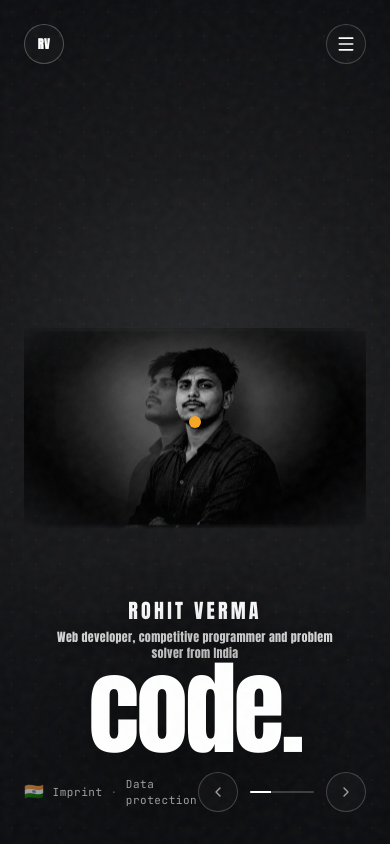
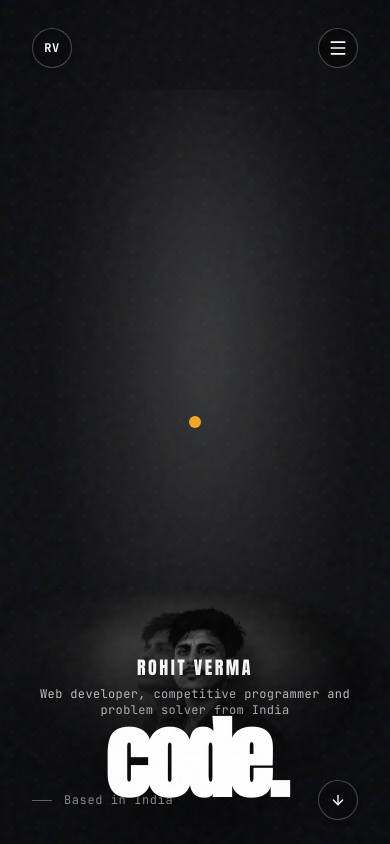
Before and after one commit to RohitV33/MyPortfolio, a Next.js app: page / in a window 390 px wide. Shown: the top 844 px of the page. Built offline with nearby package versions, Linux system fonts and the light colour scheme.

Commit message:
redesign hero section strictly matching reference specifications

```diff
--- a/src/components/Hero.tsx
+++ b/src/components/Hero.tsx
@@ -2,54 +2,27 @@
 
 import { useEffect, useRef, useState } from "react";
 import Image from "next/image";
-import { ChevronLeft, ChevronRight } from "lucide-react";
+import { ArrowDown } from "lucide-react";
 import { useLenis } from "@/components/SmoothScrollProvider";
-
-const DISCIPLINES = [
-  {
-    word: "code.",
-    title: "ROHIT VERMA",
-    subtitle: "Web developer, competitive programmer and problem solver from India",
-  },
-  {
-    word: "build.",
-    title: "ROHIT VERMA",
-    subtitle: "Full-stack architect, AI systems and distributed web platform builder",
-  },
-  {
-    word: "solve.",
-    title: "ROHIT VERMA",
-    subtitle: "Competitive programmer, low-latency algorithms and data structures",
-  },
-];
 
 export default function Hero() {
   const containerRef = useRef<HTMLElement>(null);
   const { lenis } = useLenis();
-  const [activeSlide, setActiveSlide] = useState(0);
 
-  // Mouse parallax state for organic interactive depth
+  // Mouse parallax coordinates (smooth normalized -1 to 1)
   const [mousePos, setMousePos] = useState({ x: 0, y: 0 });
 
   useEffect(() => {
     const handleMouseMove = (e: MouseEvent) => {
       const { innerWidth, innerHeight } = window;
-      const x = (e.clientX / innerWidth - 0.5) * 2; // -1 to 1
-      const y = (e.clientY / innerHeight - 0.5) * 2; // -1 to 1
+      const x = (e.clientX / innerWidth - 0.5) * 2;
+      const y = (e.clientY / innerHeight - 0.5) * 2;
       setMousePos({ x, y });
     };
 
     window.addEventListener("mousemove", handleMouseMove, { passive: true });
     return () => window.removeEventListener("mousemove", handleMouseMove);
   }, []);
-
-  const handlePrevSlide = () => {
-    setActiveSlide((prev) => (prev > 0 ? prev - 1 : DISCIPLINES.length - 1));
-  };
-
-  const handleNextSlide = () => {
-    setActiveSlide((prev) => (prev < DISCIPLINES.length - 1 ? prev + 1 : 0));
-  };
 
   const scrollToCapabilities = (e: React.MouseEvent) => {
     e.preventDefault();
@@ -63,227 +36,189 @@ export default function Hero() {
     }
   };
 
-  const currentDiscipline = DISCIPLINES[activeSlide];
-
   return (
     <section
       id="chapter-intro"
       ref={containerRef}
-      className="relative w-full h-screen min-h-[700px] flex flex-col justify-between overflow-hidden bg-[#131417] select-none pt-24 pb-8 sm:pb-12 px-6 sm:px-10 md:px-16"
+      className="relative w-full h-screen min-h-[700px] overflow-hidden bg-[#0e0f12] select-none"
     >
-      {/* ── Studio Vignette & Circular Halo Spotlight (Exact Reference Lighting) ── */}
+      {/* ── Studio Vignette & Radial Lighting Behind Portrait ── */}
       <div
         aria-hidden="true"
         className="absolute inset-0 pointer-events-none z-0"
         style={{
           background:
-            "radial-gradient(circle at 50% 42%, rgba(255, 255, 255, 0.09) 0%, rgba(180, 160, 140, 0.035) 36%, transparent 70%), radial-gradient(circle at 50% 50%, transparent 45%, rgba(13, 14, 17, 0.96) 100%)",
+            "radial-gradient(ellipse at 53% 38%, rgba(255, 255, 255, 0.08) 0%, rgba(190, 170, 150, 0.025) 34%, transparent 68%), radial-gradient(circle at 50% 50%, transparent 45%, rgba(10, 11, 14, 0.98) 100%)",
         }}
       />
 
       {/* Subtle Atmospheric Studio Grain */}
       <div
         aria-hidden="true"
-        className="absolute inset-0 pointer-events-none opacity-[0.03] bg-[radial-gradient(#ffffff_1px,transparent_1px)] [background-size:24px_24px] z-0"
+        className="absolute inset-0 pointer-events-none opacity-[0.028] bg-[radial-gradient(#ffffff_1px,transparent_1px)] [background-size:24px_24px] z-0"
       />
 
-      {/* ── Centerpiece: Living Double-Exposure Portrait (Exact Cutout & Profile) ── */}
-      <div className="relative z-10 w-full flex-1 flex flex-col items-center justify-center my-auto pointer-events-none">
-        <div className="relative w-full max-w-[960px] aspect-[16/9.5] sm:aspect-[16/9] flex items-center justify-center [mask-image:radial-gradient(ellipse_75%_75%_at_50%_48%,black_60%,transparent_96%)]">
-          {/* 1. Ghosted Profile Duplicate (Offset to left with independent organic floating drift) */}
+      {/* ── Centerpiece: Living Cinematic Portrait Layer ── */}
+      {/* Horizontally centered at 52-55% viewport, starting ~8-10% from top */}
+      <div className="absolute inset-x-0 top-[6%] sm:top-[8%] bottom-0 flex items-center justify-center pointer-events-none z-10 overflow-visible">
+        <div className="relative w-full max-w-[780px] md:max-w-[880px] lg:max-w-[960px] h-[85vh] sm:h-[88vh] flex items-center justify-center [mask-image:linear-gradient(to_bottom,black_65%,transparent_98%)]">
+          {/* 1. Ghost Portrait: Left offset ~60px, grayscale, opacity ~20%, slight blur, slower independent drift */}
           <div
-            className="absolute inset-0 flex items-center justify-center transition-transform duration-700 ease-out will-change-transform opacity-45 mix-blend-screen"
+            className="absolute inset-0 flex items-center justify-center will-change-transform opacity-20 filter grayscale contrast-125 blur-[1.5px]"
             style={{
-              transform: `translate(${mousePos.x * -10 - 16}px, ${mousePos.y * -6}px) scale(1.02)`,
-              animation: "ghostDrift 11s ease-in-out infinite alternate",
+              transform: `translate(${mousePos.x * -10 - 55}px, ${mousePos.y * -6 - 8}px)`,
+              animation: "ghostLivingDrift 10s ease-in-out infinite alternate",
             }}
           >
-            <div className="relative w-full h-full filter grayscale contrast-125 brightness-90">
+            <div className="relative w-full h-full">
               <Image
-                src="/images/rohit_hero_clean.jpg"
-                alt="Rohit Verma Double-Exposure Profile"
+                src="/images/rohit_portrait_seamless.png"
+                alt="Rohit Verma Ghost Profile"
                 fill
                 priority
                 sizes="(max-width: 1024px) 100vw, 960px"
-                className="object-contain object-center scale-[1.03]"
+                className="object-contain object-bottom scale-[1.03]"
               />
             </div>
           </div>
 
-          {/* 2. Main High-Contrast Cinematic Front Portrait */}
+          {/* 2. Main Portrait: Monochrome with strong cinematic contrast, slow breathing & micro-tilt */}
           <div
-            className="absolute inset-0 flex items-center justify-center transition-transform duration-500 ease-out will-change-transform"
+            className="absolute inset-0 flex items-center justify-center will-change-transform filter grayscale contrast-[1.2] brightness-[0.97]"
             style={{
-              transform: `translate(${mousePos.x * 5}px, ${mousePos.y * 4}px)`,
-              animation: "livingBreathingPortrait 8s ease-in-out infinite alternate",
+              transform: `translate(${mousePos.x * 6}px, ${mousePos.y * 5}px) rotate(${mousePos.x * 0.8}deg)`,
+              animation: "mainPortraitBreathing 7.5s ease-in-out infinite alternate",
             }}
           >
-            <div className="relative w-full h-full filter grayscale contrast-[1.18] brightness-[0.96]">
+            <div className="relative w-full h-full">
               <Image
-                src="/images/rohit_hero_clean.jpg"
-                alt="Rohit Verma Cinematic Portrait"
+                src="/images/rohit_portrait_seamless.png"
+                alt="Rohit Verma Portrait"
                 fill
                 priority
                 sizes="(max-width: 1024px) 100vw, 960px"
-                className="object-contain object-center"
+                className="object-contain object-bottom"
               />
 
-              {/* 3. Subtle Studio Lighting Sweep across Facial Features */}
+              {/* 3. Subtle Lighting Shift across facial planes */}
               <div
                 aria-hidden="true"
                 className="absolute inset-0 pointer-events-none mix-blend-overlay opacity-25"
                 style={{
                   background:
-                    "radial-gradient(ellipse at 49% 42%, rgba(255, 235, 200, 0.45) 0%, transparent 58%)",
-                  animation: "studioLightSweep 9.5s ease-in-out infinite alternate",
+                    "radial-gradient(ellipse at 51% 38%, rgba(255, 240, 210, 0.45) 0%, transparent 55%)",
+                  animation: "facialLightShift 9s ease-in-out infinite alternate",
                 }}
               />
             </div>
           </div>
         </div>
+      </div>
 
-        {/* ── Overlay Text Hierarchy: Matching Christoph Nagel Reference Composition ── */}
-        <div className="absolute inset-x-0 bottom-4 sm:bottom-6 md:bottom-8 z-20 flex flex-col items-center text-center pointer-events-none">
-          {/* Top Title: ROHIT VERMA in Anton font */}
+      {/* ── Central Typography Stack (All Centered, Exact Hierarchy) ── */}
+      {/* Stack sits in the lower portion overlapping chest without colliding with face */}
+      <div className="absolute inset-x-0 bottom-[6%] sm:bottom-[7%] md:bottom-[8%] z-20 flex flex-col items-center text-center pointer-events-none px-4">
+        {/* 1. Name: ROHIT VERMA (Uppercase, Anton condensed, letter spacing ~0.12em, white, centered) */}
         <h1
-            className="font-anton text-xl sm:text-2xl md:text-3xl tracking-[0.16em] text-white uppercase drop-shadow-[0_2px_14px_rgba(0,0,0,0.9)] mb-1 transition-transform duration-300 ease-out pointer-events-auto"
+          className="font-anton text-lg sm:text-xl md:text-2xl tracking-[0.14em] text-white uppercase drop-shadow-[0_2px_12px_rgba(0,0,0,0.9)] mb-1 sm:mb-1.5 transition-transform duration-300 ease-out pointer-events-auto"
+          style={{
+            transform: `translate(${mousePos.x * 3}px, ${mousePos.y * 2}px)`,
+          }}
+        >
+          ROHIT VERMA
+        </h1>
+
+        {/* 2. Subtitle: Web developer, competitive programmer and problem solver from India */}
+        <p
+          className="font-mono text-xs sm:text-[13px] md:text-sm text-white/75 tracking-[0.03em] drop-shadow-[0_2px_8px_rgba(0,0,0,0.9)] max-w-xl transition-transform duration-300 ease-out pointer-events-auto mb-2 sm:mb-3 font-normal"
           style={{
             transform: `translate(${mousePos.x * 2.5}px, ${mousePos.y * 1.5}px)`,
           }}
         >
-            {currentDiscipline.title}
-          </h1>
-
-          {/* Subtitle in Anton font */}
-          <p
-            className="font-anton text-xs sm:text-sm md:text-base tracking-wide text-white/85 drop-shadow-[0_2px_10px_rgba(0,0,0,0.9)] max-w-2xl px-4 transition-transform duration-300 ease-out pointer-events-auto mb-2 sm:mb-2.5 font-normal"
-            style={{
-              transform: `translate(${mousePos.x * 2}px, ${mousePos.y * 1.2}px)`,
-            }}
-          >
-            {currentDiscipline.subtitle}
+          Web developer, competitive programmer and problem solver from India
         </p>
 
-          {/* ── Massive Condensed Typography: "code." in Anton ── */}
+        {/* 3. Word: "code." (Target size ~170–220px desktop, bold condensed Anton font, period visible) */}
         <div
           className="relative pointer-events-none select-none transition-transform duration-300 ease-out"
           style={{
-              transform: `translate(${mousePos.x * 1.5}px, ${mousePos.y * 0.8}px)`,
+            transform: `translate(${mousePos.x * 1.8}px, ${mousePos.y * 1.2}px)`,
           }}
         >
-            <span className="font-anton text-[clamp(6.5rem,24vw,19.5rem)] font-normal tracking-[-0.03em] leading-[0.76] text-white drop-shadow-[0_25px_60px_rgba(0,0,0,0.98)] block">
-              {currentDiscipline.word}
+          <span className="font-anton text-[clamp(90px,13vw,210px)] font-black tracking-[-0.04em] leading-[0.75] text-white drop-shadow-[0_20px_50px_rgba(0,0,0,0.98)] block">
+            code.
           </span>
         </div>
       </div>
 
-        {/* ── Floating "( SCROLL )" Button (Matches Right-Side Floating Pill) ── */}
+      {/* ── Bottom UI: Anchored to Bottom Edge ── */}
+      <div className="absolute inset-x-0 bottom-6 sm:bottom-7 md:bottom-8 z-30 px-8 sm:px-10 max-w-[1720px] mx-auto flex items-center justify-between select-none pointer-events-none">
+        {/* Bottom-Left: Small horizontal line + Based in India */}
+        <div className="flex items-center gap-3 text-white/50 font-mono text-xs tracking-wider pointer-events-auto">
+          <span className="w-5 sm:w-6 h-px bg-white/35" />
+          <span>Based in India</span>
+        </div>
+
+        {/* Bottom-Right: BUILD / LEARN / EXPLORE + Circular Outlined Arrow Button */}
+        <div className="flex items-center gap-3 sm:gap-4 pointer-events-auto">
+          <span className="hidden sm:inline-block text-white/50 font-mono text-[11px] tracking-[0.25em] uppercase">
+            BUILD &nbsp;/&nbsp; LEARN &nbsp;/&nbsp; EXPLORE
+          </span>
+
           <button
             type="button"
             onClick={scrollToCapabilities}
             data-cursor-interactive
-          className="hidden md:flex absolute right-[5%] lg:right-[9%] xl:right-[12%] top-[54%] -translate-y-1/2 w-16 h-16 sm:w-20 sm:h-20 rounded-full border border-white/20 bg-white/[0.04] backdrop-blur-md items-center justify-center text-white/80 hover:text-white hover:border-white/50 hover:scale-110 active:scale-95 transition-all shadow-2xl z-30 group pointer-events-auto"
-          aria-label="Scroll down"
-          title="Scroll down"
+            className="group w-10 h-10 sm:w-11 sm:h-11 rounded-full border border-white/25 bg-black/20 backdrop-blur-md flex items-center justify-center text-white hover:border-white hover:bg-white/10 hover:scale-105 active:scale-95 transition-all shadow-md"
+            aria-label="Scroll to explore"
+            title="Scroll to explore"
           >
-          <span className="font-mono text-[10px] sm:text-[11px] font-bold tracking-[0.25em] group-hover:tracking-[0.3em] transition-all">
-            SCROLL
-          </span>
-        </button>
-      </div>
-
-      {/* ── Bottom Bar: Flag & Imprint (Left) / Carousel Controls (Right) ── */}
-      <div className="relative z-30 w-full max-w-7xl mx-auto flex items-center justify-between mt-auto select-none pt-2">
-        {/* Bottom-Left: Flag + Imprint / Data protection */}
-        <div className="flex items-center gap-2 sm:gap-2.5 text-white/60 font-mono text-[11px] sm:text-xs tracking-wider">
-          <span className="text-base sm:text-lg">🇮🇳</span>
-          <span className="hover:text-white transition-colors cursor-pointer underline-offset-4 hover:underline">
-            Imprint
-          </span>
-          <span className="text-white/30">·</span>
-          <span className="hover:text-white transition-colors cursor-pointer underline-offset-4 hover:underline">
-            Data protection
-          </span>
-        </div>
-
-        {/* Bottom-Right: Carousel Controls (< ──────── >) */}
-        <div className="flex items-center gap-3 sm:gap-4 select-none">
-          <button
-            type="button"
-            onClick={handlePrevSlide}
-            data-cursor-interactive
-            className="w-10 h-10 rounded-full border border-white/20 bg-white/[0.02] flex items-center justify-center text-white/60 hover:text-white hover:border-white hover:scale-105 active:scale-95 transition-all"
-            aria-label="Previous discipline"
-            title="Previous discipline"
-          >
-            <ChevronLeft className="w-4 h-4" />
-          </button>
-
-          {/* Horizontal Track Line with Indicator */}
-          <div className="w-16 sm:w-24 h-0.5 bg-white/20 rounded-full overflow-hidden relative">
-            <div
-              className="h-full bg-white transition-all duration-500 ease-out"
-              style={{
-                width: "33.33%",
-                transform: `translateX(${activeSlide * 100}%)`,
-              }}
-            />
-          </div>
-
-          <button
-            type="button"
-            onClick={handleNextSlide}
-            data-cursor-interactive
-            className="w-10 h-10 rounded-full border border-white/20 bg-white/[0.02] flex items-center justify-center text-white/60 hover:text-white hover:border-white hover:scale-105 active:scale-95 transition-all"
-            aria-label="Next discipline"
-            title="Next discipline"
-          >
-            <ChevronRight className="w-4 h-4" />
+            <ArrowDown className="w-4 h-4 text-white transition-transform duration-300 group-hover:translate-y-0.5" />
           </button>
         </div>
       </div>
 
-      {/* ── Keyframe Animations for Living Organic Motion ── */}
+      {/* ── Organic Living Portrait Keyframes ── */}
       <style jsx global>{`
-        @keyframes livingBreathingPortrait {
+        @keyframes mainPortraitBreathing {
           0% {
             transform: scale(1) translateY(0px);
           }
           50% {
-            transform: scale(1.007) translateY(-3px);
+            transform: scale(1.006) translateY(-3px);
           }
           100% {
-            transform: scale(1.014) translateY(-1px);
+            transform: scale(1.012) translateY(-1px);
           }
         }
 
-        @keyframes ghostDrift {
+        @keyframes ghostLivingDrift {
           0% {
-            transform: translate(-14px, 0px) scale(1.01);
-            opacity: 0.4;
+            transform: translate(-55px, -8px) scale(1.01);
+            opacity: 0.18;
           }
           50% {
-            transform: translate(-22px, -3.5px) scale(1.028);
-            opacity: 0.55;
+            transform: translate(-65px, -12px) scale(1.025);
+            opacity: 0.25;
           }
           100% {
-            transform: translate(-16px, 1.5px) scale(1.018);
-            opacity: 0.44;
+            transform: translate(-58px, -6px) scale(1.015);
+            opacity: 0.2;
           }
         }
 
-        @keyframes studioLightSweep {
+        @keyframes facialLightShift {
           0% {
-            transform: translate(-6%, -4%) scale(1);
-            opacity: 0.16;
+            transform: translate(-4%, -3%) scale(1);
+            opacity: 0.18;
           }
           50% {
-            transform: translate(5%, 3%) scale(1.05);
+            transform: translate(4%, 3%) scale(1.04);
             opacity: 0.28;
           }
           100% {
-            transform: translate(-3%, 2%) scale(1.02);
-            opacity: 0.18;
+            transform: translate(-2%, 1%) scale(1.01);
+            opacity: 0.2;
           }
         }
       `}</style>
--- a/src/components/Navbar.tsx
+++ b/src/components/Navbar.tsx
@@ -1,35 +1,23 @@
 "use client";
 
-import { useEffect, useState, useRef } from "react";
+import { useEffect, useState } from "react";
 import Link from "next/link";
 import { usePathname } from "next/navigation";
 import { useLenis } from "@/components/SmoothScrollProvider";
 import { Menu, X } from "lucide-react";
 
 const NAV_ITEMS = [
-  { label: "Web development", href: "/#chapter-work" },
-  { label: "photography", href: "/#chapter-capabilities" },
-  { label: "Videography", href: "/#chapter-stack" },
-  { label: "The person behind it", href: "/#chapter-about" },
+  { label: "Home", href: "/#chapter-intro" },
+  { label: "Projects", href: "/#chapter-work" },
+  { label: "Skills", href: "/#chapter-stack" },
+  { label: "Experience", href: "/#chapter-capabilities" },
+  { label: "About", href: "/#chapter-about" },
 ];
 
 export default function Navbar() {
   const pathname = usePathname();
   const { lenis } = useLenis();
-  const [scrolled, setScrolled] = useState(false);
   const [menuOpen, setMenuOpen] = useState(false);
-  const lastScrollY = useRef(0);
-
-  useEffect(() => {
-    const handleScroll = () => {
-      const currentScrollY = window.scrollY;
-      setScrolled(currentScrollY > 40);
-      lastScrollY.current = currentScrollY;
-    };
-
-    window.addEventListener("scroll", handleScroll, { passive: true });
-    return () => window.removeEventListener("scroll", handleScroll);
-  }, []);
 
   const handleNavClick = (e: React.MouseEvent<HTMLAnchorElement>, href: string) => {
     if (href.startsWith("/#") && pathname === "/") {
@@ -51,28 +39,24 @@ export default function Navbar() {
     <>
       <header
         role="banner"
-        className={`fixed top-0 left-0 w-full z-50 transition-all duration-500 ease-out ${
-          scrolled
-            ? "py-3 sm:py-4 bg-[#111215]/85 backdrop-blur-xl border-b border-white/10 shadow-2xl"
-            : "py-6 sm:py-8 bg-transparent border-b border-transparent"
-        }`}
+        className="fixed top-0 left-0 w-full z-50 pt-7 px-8 sm:px-10 select-none pointer-events-none"
       >
-        <div className="max-w-7xl mx-auto px-6 sm:px-10 md:px-16 flex items-center justify-between">
-          {/* Top-Left: Circular "RV" Monogram Button */}
+        <div className="w-full max-w-[1720px] mx-auto flex items-center justify-between pointer-events-auto">
+          {/* Top-Left: Circular outlined logo "RV" */}
           <Link
             href="/#chapter-intro"
             onClick={(e) => handleNavClick(e, "/#chapter-intro")}
             data-cursor-interactive
-            className="w-10 h-10 sm:w-11 sm:h-11 rounded-full border border-white/25 bg-white/[0.02] flex items-center justify-center font-bold text-xs tracking-wider text-white hover:border-white hover:bg-white/10 hover:scale-105 active:scale-95 transition-all shadow-md select-none font-anton"
+            className="w-10 h-10 sm:w-11 sm:h-11 rounded-full border border-white/25 bg-black/20 backdrop-blur-md flex items-center justify-center font-mono font-bold text-xs tracking-wider text-white hover:border-white hover:bg-white/10 hover:scale-105 active:scale-95 transition-all shadow-md select-none"
             aria-label="Rohit Verma Home"
           >
             RV
           </Link>
 
-          {/* Center-Top: Translucent Rounded Navigation Pill (Matching Reference Exactly) */}
+          {/* Top-Center: Horizontally centered glass/translucent pill navigation */}
           <nav
             aria-label="Main Navigation"
-            className="hidden md:flex items-center gap-6 lg:gap-8 px-7 py-2.5 rounded-full border border-white/15 bg-black/40 backdrop-blur-2xl shadow-[0_8px_32px_rgba(0,0,0,0.5)] select-none"
+            className="hidden md:flex items-center gap-7 lg:gap-8 h-12 px-7 rounded-full border border-white/15 bg-black/35 backdrop-blur-2xl shadow-[0_8px_30px_rgba(0,0,0,0.6)] select-none"
           >
             {NAV_ITEMS.map((item, idx) => (
               <Link
@@ -80,10 +64,10 @@ export default function Navbar() {
                 href={item.href}
                 onClick={(e) => handleNavClick(e, item.href)}
                 data-cursor-interactive
-                className={`text-xs tracking-wide transition-all duration-200 ${
+                className={`text-[13px] tracking-wide transition-all duration-200 ${
                   idx === 0
-                    ? "text-white font-medium"
-                    : "text-white/60 hover:text-white font-normal"
+                    ? "text-white font-semibold"
+                    : "text-white/65 hover:text-white font-normal"
                 }`}
               >
                 {item.label}
@@ -91,15 +75,15 @@ export default function Navbar() {
             ))}
           </nav>
 
-          {/* Top-Right: Outlined Rounded Contact Button (all lowercase 'contact') */}
+          {/* Top-Right: Outlined rounded button "Contact" */}
           <div className="hidden md:flex items-center">
             <Link
               href="/#chapter-contact"
               onClick={(e) => handleNavClick(e, "/#chapter-contact")}
               data-cursor-interactive
-              className="px-6 py-2.5 rounded-full border border-white/25 bg-white/[0.02] text-xs font-medium text-white tracking-wide hover:border-white hover:bg-white/10 hover:scale-105 active:scale-95 transition-all shadow-md select-none lowercase"
+              className="h-12 px-7 rounded-full border border-white/25 bg-black/20 backdrop-blur-md flex items-center justify-center text-[13px] font-medium text-white tracking-wide hover:border-white hover:bg-white/10 hover:scale-105 active:scale-95 transition-all shadow-md select-none"
             >
-              contact
+              Contact
             </Link>
           </div>
 
@@ -108,16 +92,16 @@ export default function Navbar() {
             type="button"
             aria-label="Toggle navigation menu"
             onClick={() => setMenuOpen(!menuOpen)}
-            className="md:hidden w-10 h-10 rounded-full border border-white/20 bg-white/[0.02] flex items-center justify-center text-white hover:border-white transition-colors"
+            className="md:hidden w-10 h-10 rounded-full border border-white/25 bg-black/40 backdrop-blur-md flex items-center justify-center text-white hover:border-white transition-colors"
           >
             {menuOpen ? <X className="w-5 h-5" /> : <Menu className="w-5 h-5" />}
           </button>
         </div>
       </header>
 
-      {/* Mobile Menu Overlay */}
+      {/* Mobile Menu Drawer */}
       <div
-        className={`fixed inset-0 z-40 bg-[#111215]/98 backdrop-blur-3xl md:hidden flex flex-col justify-between px-8 py-24 transition-all duration-500 ease-out ${
+        className={`fixed inset-0 z-40 bg-[#0d0e11]/98 backdrop-blur-3xl md:hidden flex flex-col justify-between px-8 py-24 transition-all duration-500 ease-out ${
           menuOpen ? "opacity-100 pointer-events-auto" : "opacity-0 pointer-events-none"
         }`}
       >
@@ -149,14 +133,14 @@ export default function Navbar() {
               handleNavClick(e, "/#chapter-contact");
               setMenuOpen(false);
             }}
-            className="mt-6 flex items-center justify-center py-3.5 px-6 rounded-full border border-white/30 text-white font-mono text-xs tracking-widest uppercase hover:bg-white/10 transition-all lowercase"
+            className="mt-6 flex items-center justify-center py-3.5 px-6 rounded-full border border-white/30 text-white font-mono text-xs tracking-widest uppercase hover:bg-white/10 transition-all"
           >
-            contact
+            Contact
           </Link>
         </div>
 
         <div className="border-t border-white/10 pt-6 flex justify-between items-center text-white/40 font-mono text-[10px] tracking-wider">
-          <span>🇮🇳 Based in India</span>
+          <span>Based in India</span>
           <span>© 2026</span>
         </div>
       </div>
```
Also changed, not shown: scripts/make_seamless.js (added, +48 -0 lines), public/images/rohit_portrait_seamless.png (added). Lines whose indentation alone changed are shown as unchanged.
